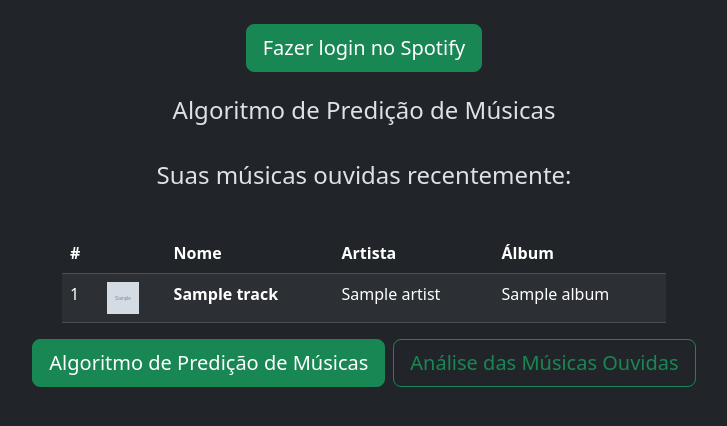
After one commit to SamAmorim/Spotify_Music_Recomendation, a Flask app: template templates/prediction.html in a window 1280 px wide. The commit adds this page. Shown: the top 426 px of the page, without its empty margins (276-1003 px from the left). Run offline with Flask 3, Linux system fonts and the light colour scheme; the template is opened without the code that fills it: most values are stand-ins (such as "Sample title", 1, 10 or a date in 2020); grey boxes marked "Sample" are stand-in pictures; parts of the project's set-up code (start-up, migrations or seed data) failed here and were passed over; some libraries are stand-ins or nearby versions.

Commit message:
Interface para listar músicas e previsões

```diff
--- a/routes/auth.py
+++ b/routes/auth.py
@@ -2,11 +2,6 @@ from flask import Blueprint, request, session, redirect, url_for
 from services.auth import get_user_authorize_url, get_user_callback_token
 
 auth_bp = Blueprint('auth', __name__, url_prefix='/auth')
-
-@auth_bp.route('/login')
-def login():
-    authorize_url = get_user_authorize_url()
-    return f'<a href="{authorize_url}">Faça login com o Spotify</a>'
 
 @auth_bp.route('/callback')
 def callback():
--- a/templates/base.html
+++ b/templates/base.html
@@ -13,16 +13,26 @@
         {% block page_styles %}{% endblock page_styles %}
     {% endset %}
     {{ page_styles }}
-    <title>{{ page_title }}</title>
+    <title>
+        {{ page_title }}
+    </title>
 </head>
 <body>
     <div class="container-fluid p-4">
-        <div class="row mb-5 justify-content-center">
+        <div class="row mb-4 justify-content-center">
             <div class="col-6 d-flex justify-content-center">
-                <!-- <h4 class="text-center">Olá, Nicholas</h1> -->
-                <button class="btn btn-primary">
-                    Faça login no Spotify
-                </button>
+                {% if session['user'] %}
+                <div class="d-flex align-items-center gap-3">
+                    <img src="{{ session['user']['images'][0]['url'] }}" alt="{{ session['user']['display_name'] }}" class="rounded-circle" width="32" height="32">
+                    <h5 class="text-center">
+                        Olá, {{ session['user']['display_name'] }}.
+                    </h1>
+                </div>
+                {% else %}
+                    <a href="{{ session['login_url'] }}" class=" btn btn-lg btn-success" role="button">
+                        Fazer login no Spotify
+                    </a>
+                {% endif %}
             </div>
         </div>
         {% block main scoped %}
--- a/templates/home.html
+++ b/templates/home.html
@@ -24,8 +24,8 @@ Home
     <div class="col-8">
         <div class="row">
             <div class="col d-flex justify-content-center gap-2">
-                <a href="/" class="btn btn-lg btn-primary">Algoritmo de Predição de Músicas</a>
-                <a href="/" class="btn btn-lg btn-outline-primary">Análise das Músicas Ouvidas</a>
+                <a href="/prediction" class="btn btn-lg btn-success">Algoritmo de Predição de Músicas</a>
+                <a href="/" class="btn btn-lg btn-outline-success">Análise das Músicas Ouvidas</a>
             </div>
         </div>
     </div>
--- /dev/null
+++ b/templates/prediction.html
@@ -0,0 +1,58 @@
+{% extends 'base.html' %}
+
+{% block page_title %}
+Home
+{% endblock page_title %}
+
+{% block main %}
+<div class="row mb-4">
+    <div class="col-12">
+        <h1 class="fs-4 text-center">Algoritmo de Predição de Músicas</h1>
+    </div>
+</div>
+{% if recently_played %}
+<div class="row mb-4 justify-content-center">
+    <div class="col-6">
+        <p class="fs-4 text-center">
+            Suas músicas ouvidas recentemente:
+        </p>
+    </div>
+</div>
+<div class="row justify-content-center">
+    <div class="col-6">
+        <table class="table table-striped table-hover">
+            <thead>
+                <tr>
+                    <th scope="col">#</th>
+                    <th scope="col"></th>
+                    <th scope="col">Nome</th>
+                    <th scope="col">Artista</th>
+                    <th scope="col">Álbum</th>
+                </tr>
+            </thead>
+            <tbody>
+                {% for track in recently_played['items'] %}
+                <tr>
+                    <td>{{ loop.index }}</td>
+                    <td><img src="{{ track['track']['album']['images'][2]['url'] }}" alt="{{ track['track']['name'] }}" width="32" height="32"></td>
+                    <td class="fw-bold">{{ track['track']['name'] }}</td>
+                    <td>{{ track['track']['artists'][0]['name'] }}</td>
+                    <td>{{ track['track']['album']['name'] }}</td>
+                </tr>
+                {% endfor %}
+            </tbody>
+        </table>
+    </div>
+</div>
+{% endif %}
+<div class="row align-self-center justify-content-center">
+    <div class="col-8">
+        <div class="row">
+            <div class="col d-flex justify-content-center gap-2">
+                <a href="/" class="btn btn-lg btn-success">Algoritmo de Predição de Músicas</a>
+                <a href="/" class="btn btn-lg btn-outline-success">Análise das Músicas Ouvidas</a>
+            </div>
+        </div>
+    </div>
+</div>
+{% endblock %}
```
Also changed, not shown: app.py (+9 -2 lines), routes/prediction.py (added, +11 -0 lines), services/auth.py (+14 -2 lines), services/mlearn.py (added, +39 -0 lines), services/spotify.py (+47 -0 lines), routes/_init_.py (added), routes/_inti_.py (deleted).
